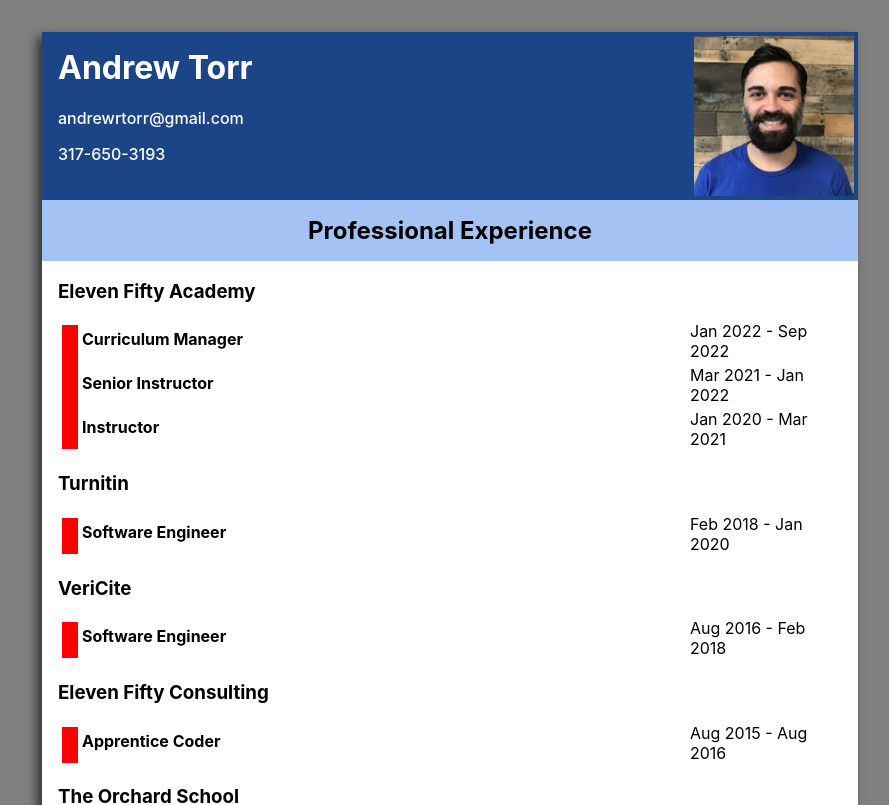
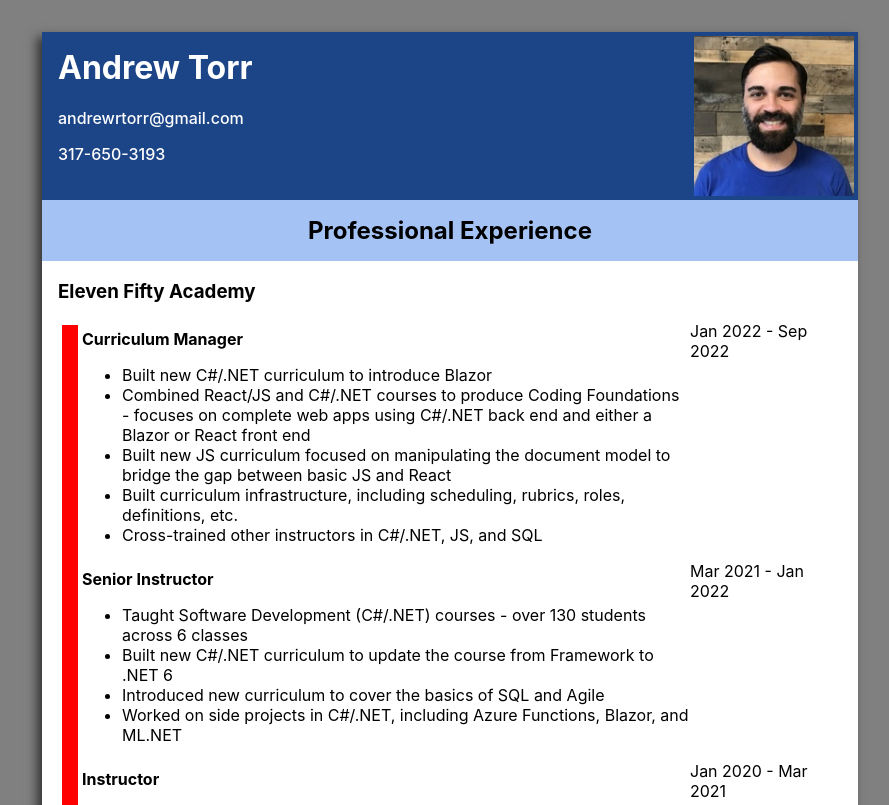
Before and after one commit to AndroidDoctorr/my-site-test, a React (Create React App) app: page / in a window 1280 px wide. Shown: the top 805 px of the page, without its empty margins (190-1079 px from the left). Built offline with nearby package versions, Linux system fonts and the light colour scheme.

Commit message:
mapped role duties

```diff
--- a/src/components/Experience/Experience.js
+++ b/src/components/Experience/Experience.js
@@ -7,7 +7,11 @@
                 <h4 className='role-title'>
                     {props.role.title}
                 </h4>
-                <ul className='role-duties'></ul>
+                <ul className='role-duties'>
+                    {props.role.duties.map(
+                        duty => { return <li>{duty}</li> }
+                    )}
+                </ul>
             </div>
             <div className='role-date'>
                 {props.role.dates}
```
